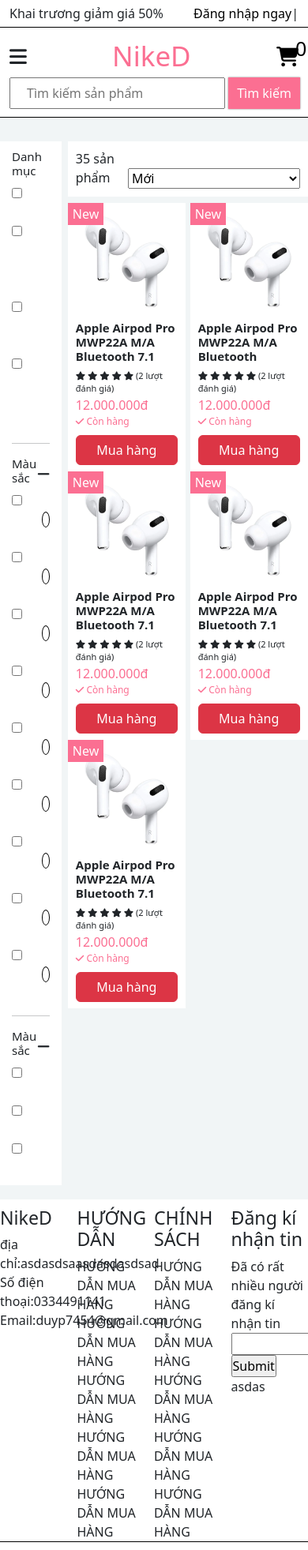
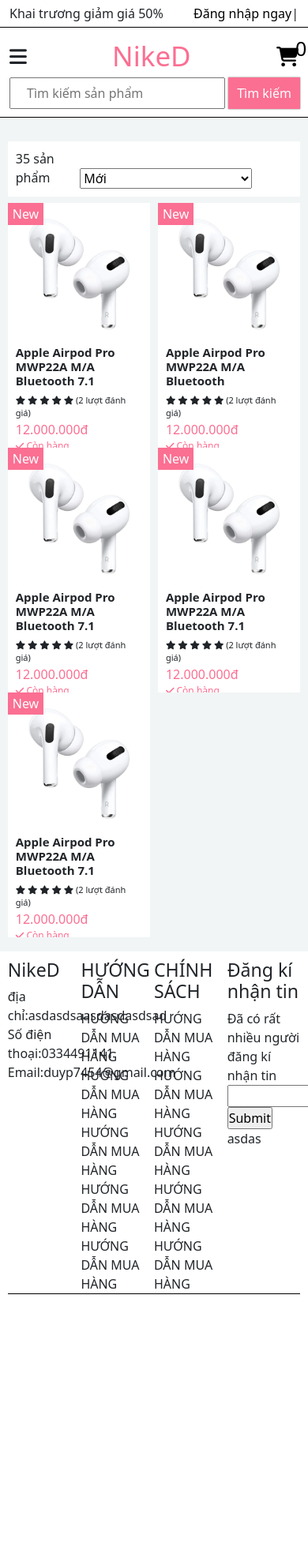
Before and after one commit to phamduy2112/smartphone, a PHP site: page /product/products.html in a window 390 px wide; the page is wider, and only the part inside the window is pictured. Shown: that part at 79% size. After the commit the page ends 1639 px from the top of that part, so only its background shows below. Run offline with PHP 8.4, Linux system fonts and the light colour scheme.

Commit message:
Duy chỉnh lại cho trí html

```diff
--- a/banhang/css/dangnhap.css
+++ b/banhang/css/dangnhap.css
@@ -53,7 +53,7 @@
   }
 
   .form__group_icon {
-  width: 90%;
+  width: 100%;
     border: 1px solid black;
     position: relative;
 
@@ -76,7 +76,7 @@
   }
   .sign .btna{
     margin-top: 13px;
-    width: 90%;
+    width: 100%;
     padding: 5px 0;
 
   }
@@ -90,6 +90,9 @@
     width: 40%;
     border: 1px solid black;
     position: relative;
+  }
+  .form__group_one{
+    width: 100%;
   }
   .form__group_one h1{
     font-size: 20px;
@@ -125,3 +128,18 @@
     cursor: pointer;
 
   }
+  @media (max-width:1000px){
+    .forget,
+    .sign{
+      width: 60%;
+    }
+    .forget_from{
+      margin-left: 30vw;
+    }
+  }
+  @media (max-width:767px){
+    .forget,
+    .sign{
+      width: 100%;
+    }
+  }
--- a/banhang/css/product.css
+++ b/banhang/css/product.css
@@ -240,9 +240,29 @@
 .dot__item.active{
     background-color:red;
 }
-
-@media (max-width:700px){
-    .product__item{
-        width: 49%;
+@media (max-width:1500px){
+    .product__bt{
+        width: 180px;
     }
 }
+@media (max-width:1000px){
+    .product .d-flex .img{
+        display: none;
+    }
+    .product__bt{
+        width: 230px;
+    }
+}
+@media (max-width:700px){
+
+
+
+    .product___hot{
+        width: 310px;
+        height: 410px;
+    }
+    .product__bt{
+        width: 180px;
+        height: 310px;
+    }
+}
--- a/banhang/css/products.css
+++ b/banhang/css/products.css
@@ -7,6 +7,9 @@
 .productct__flex{
     background-color: white;
     padding: 40px 10px;
+}
+.productct__right{
+    padding: 0 20px;
 }
 .productct__flex .productct__right .productct__text h2{
     font-size: 28px;
@@ -148,3 +151,8 @@
 .fa-gear{
     cursor: pointer;
 }
+@media (max-width:998px){
+    .products__left{
+        display: none;
+    }
+}
--- a/banhang/css/style.css
+++ b/banhang/css/style.css
@@ -297,9 +318,18 @@
 .carousel .d-none{
     display: block;
 }
+.blog__item{
+    width: 49%;
+}
+.blog__item .blog__body h4{
+    font-size: 15px;
+ }
 }
 @media (max-width:600px){
-
+    .container-md {
+        width: 95%;
+        margin: auto;
+    }
     .header__main form .submit{
         height: 40px;
         padding: 0 10px;
--- a/banhang/product/product.html
+++ b/banhang/product/product.html
@@ -185,7 +185,7 @@
             <a href="">Trang chủ</a>>
         </div>
         <div class="productct__flex row">
-                 <div class="productct__left col-6">
+                 <div class="productct__left col-lg-6 col-sm-12">
                     <div class="img_big">
                         <img class="img-thumbnail" src="../img/sanpham/products_35_1.webp" alt="">
 
@@ -215,7 +215,7 @@
 
 
                  </div>
-<div class="productct__right col-6">
+<div class="productct__right col-lg-6 col-sm-12 mt-sm-4">
 <div class="productct__text">
     <h2>Samsung Galaxy S20 FE 8GB/256GB Blue</h2>
     <div class="stars">
--- a/banhang/product/products.html
+++ b/banhang/product/products.html
@@ -184,28 +184,28 @@
                         <div class="group__form">
                           <a href="">
                             <input type="checkbox" value="dienthoai" id="tatca">
-                           <label for="">Tất cả</label>
+                          Tat ca
                           </a>
 
                         </div>
                         <div class="group__form">
                           <a href="">
                             <input type="checkbox" value="dienthoai" id="dienthoai">
-                           <label for="">Laptop và desktop</label>
+                            Laptop và desktop
                           </a>
 
                         </div>
                         <div class="group__form">
                           <a href="">
                             <input type="checkbox" value="dienthoai">
-                           <label for="">Điện thoại(35)</label>
+                            Điện thoại(35)
                           </a>
 
                         </div>
                         <div class="group__form">
                           <a href="">
                             <input type="checkbox" value="dienthoai">
-                            <label for="">Tv và tai nghe</label>
+                            Tv và tai nghe
                           </a>
 
                         </div>
@@ -226,63 +226,63 @@
                           <div class="group__form">
                             <a href="">
                               <input type="checkbox" value="" name="">
-                              <label for="">Màu đen</label>
+                              Màu đen
                             </a>
                             <span class="tron black"></span>
                           </div>
                           <div class="group__form">
                             <a href="">
                               <input type="checkbox" value="" name="">
-                              <label for="">Màu đen</label>
+                              Màu đen
                             </a>
                             <span class="tron black"></span>
                           </div>
                           <div class="group__form">
                             <a href="">
                               <input type="checkbox" value="" name="">
-                              <label for="">Màu đen</label>
+                              Màu đen
                             </a>
                             <span class="tron black"></span>
                           </div>
                           <div class="group__form">
                             <a href="">
                               <input type="checkbox" value="" name="">
-                              <label for="">Màu đen</label>
+                              Màu đen
                             </a>
                             <span class="tron black"></span>
                           </div>
                           <div class="group__form">
                             <a href="">
                               <input type="checkbox" value="" name="">
-                              <label for="">Màu đen</label>
+                              Màu đen
                             </a>
                             <span class="tron black"></span>
                           </div>
                           <div class="group__form">
                             <a href="">
                               <input type="checkbox" value="" name="">
-                              <label for="">Màu đen</label>
+                              Màu đen
                             </a>
                             <span class="tron black"></span>
                           </div>
                           <div class="group__form">
                             <a href="">
                               <input type="checkbox" value="" name="">
-                              <label for="">Màu đen</label>
+                              Màu đen
                             </a>
                             <span class="tron black"></span>
                           </div>
                           <div class="group__form">
                             <a href="">
                               <input type="checkbox" value="" name="">
-                              <label for="">Màu đen</label>
+                              Màu đen
                             </a>
                             <span class="tron black"></span>
                           </div>
                           <div class="group__form">
                             <a href="">
                               <input type="checkbox" value="" name="">
-                              <label for="">Màu đen</label>
+                              Màu đen
                             </a>
                             <span class="tron black"></span>
                           </div>
@@ -299,21 +299,21 @@
                     <div class="group__form">
                       <a href="">
                         <input type="checkbox" value="dienthoai" id="dienthoai">
-                       <label for="">128MB</label>
+                        128MB
                       </a>
 
                     </div>
                     <div class="group__form">
                       <a href="">
                         <input type="checkbox" value="dienthoai" id="dienthoai">
-                       <label for="">128MB</label>
+                        128MB
                       </a>
 
                     </div>
                     <div class="group__form">
                       <a href="">
                         <input type="checkbox" value="dienthoai" id="dienthoai">
-                       <label for="">128MB</label>
+                        128MB
                       </a>
 
                     </div>
@@ -339,11 +339,11 @@
                 </form>
               </div>
               <div class="product mt-2 w-100">
-                <div class="container-md">
+
 
                   <div class="product__box mt-2">
 
-                        <div class="product__item" style=>
+                        <div class="product__item product__bt" style=>
                           <div class="count">
                             New
                           </div>
@@ -387,7 +387,7 @@
                           </div>
                         </div>
 
-                        <div class="product__item" style="">
+                        <div class="product__item product__bt" style="">
                           <div class="count">
                             New
                           </div>
@@ -431,7 +431,7 @@
                           </div>
                         </div>
 
-                        <div class="product__item" style="">
+                        <div class="product__item product__bt" style="">
                           <div class="count">
                             New
                           </div>
@@ -475,7 +475,7 @@
                           </div>
                         </div>
 
-                        <div class="product__item" style="">
+                        <div class="product__item product__bt" style="">
                           <div class="count">
                             New
                           </div>
@@ -519,7 +519,7 @@
                           </div>
                         </div>
 
-                        <div class="product__item" style="">
+                        <div class="product__item product__bt" style="">
                           <div class="count">
                             New
                           </div>
@@ -569,7 +569,7 @@
 
                       </div>
 
-                </div>
+
               </div>
             </div>
             </div>
--- a/banhang/user/doimk.html
+++ b/banhang/user/doimk.html
@@ -171,7 +171,7 @@
       </header>
   <main>
     <div class="container-md">
-        <div class="">
+
           <form action="" method="post">
         <div class="forget bg-white m-auto">
             <div class="form__group_one">
@@ -179,7 +179,7 @@
             <hr>
                   <p>Vui lòng nhập email của bạn để tìm lại tài khoản của bạn:</p>
 
-                  <div class="form__group_icona">
+                  <div class="form__group_icona mt-2 mx-1">
 
                     <input type="text" placeholder="Mời bạn nhập tài khoản" name="email">
                   </div>
```
Also changed, not shown: other parts of banhang/css/style.css (+30 -1 lines), banhang/index.html (+17 -5 lines).
